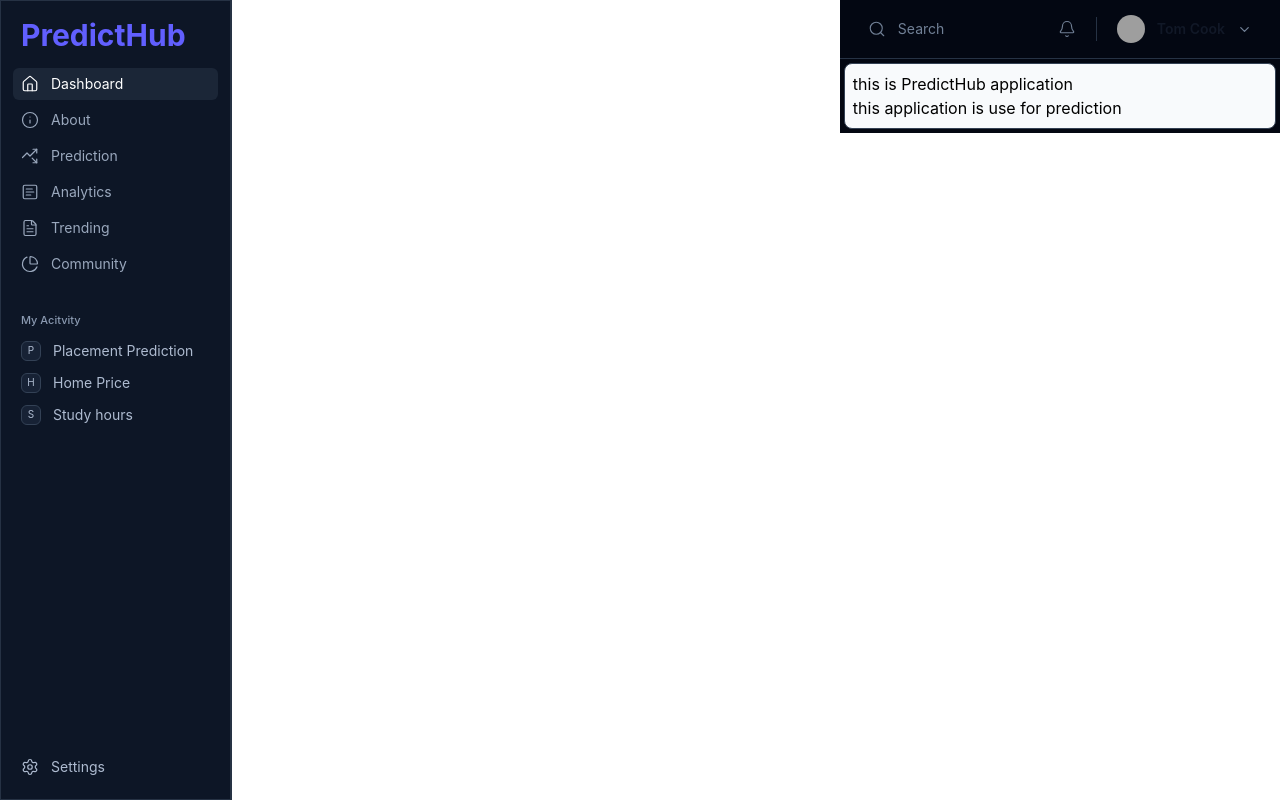
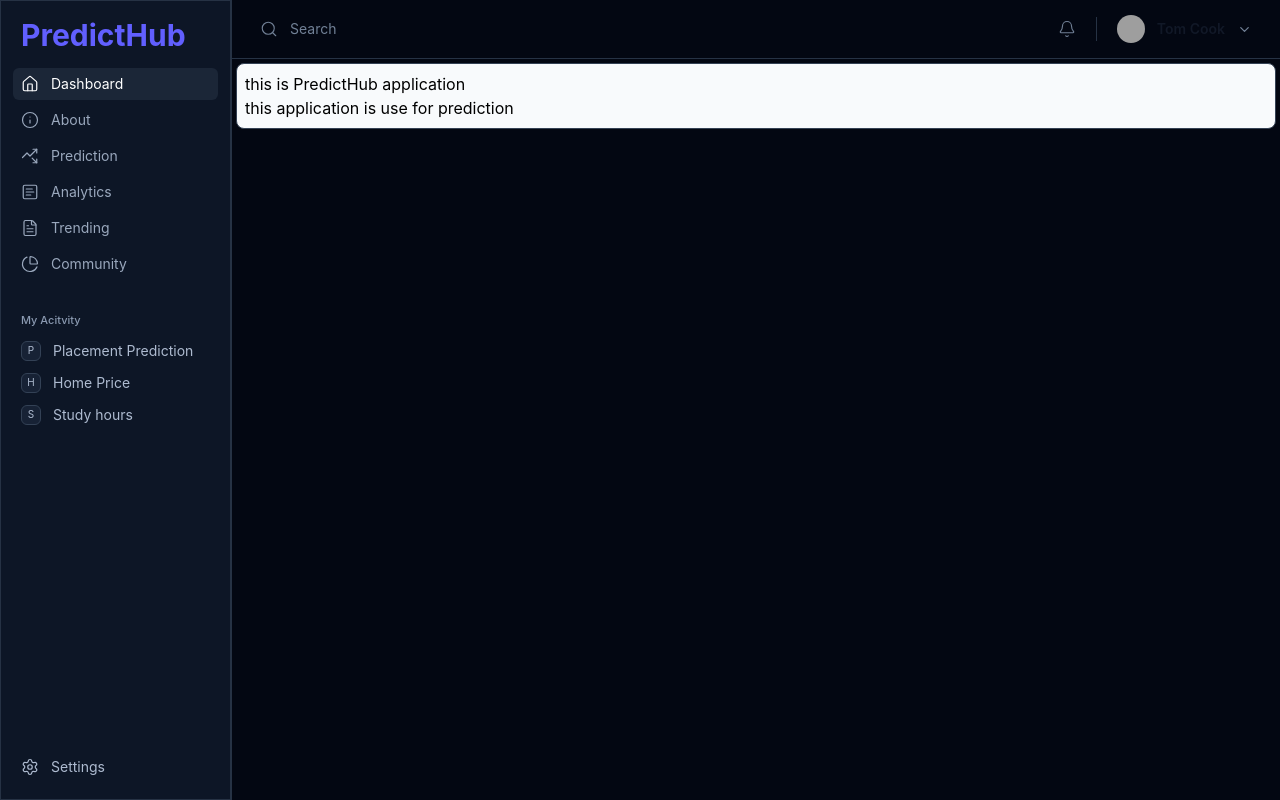
Before and after one commit to vikashkumar97983282-glitch/PredictHub, a React app in the folder Frontend/: page / in a window 1280 px wide. Built offline with nearby package versions, Linux system fonts and the light colour scheme; grey boxes are pictures that could not be loaded; the HTML template or start-up script is replaced by a standard one.

Commit message:
fix and update app.jsx

```diff
--- a/Frontend/src/App.jsx
+++ b/Frontend/src/App.jsx
@@ -1,23 +1,22 @@
-import React from 'react'
-import './App.css'
-// import Home from './pages/home'
-import Sidebar from './components/sidebar'
-import Navbar from './components/navbar'
+
+import React from "react";
+import "./App.css";
+
+import Sidebar from "./components/sidebar";
+import Navbar from "./components/navbar";
 
 function App() {
+  return (
+    <div className="flex h-screen w-full overflow-hidden bg-white">
 
-  return (
-    <>
-      <div className='h-full w-full flex flex-wrap justify-between'>
-        <div>
-          <Sidebar/>
-        </div>
-        <div>
-          <Navbar/>
-        </div>
-      </div>
-    </>
-  )
+      {/* Sidebar */}
+      <Sidebar />
+
+      {/* Right side */}
+      <Navbar />
+
+    </div>
+  );
 }
 
-export default App
+export default App;
```
